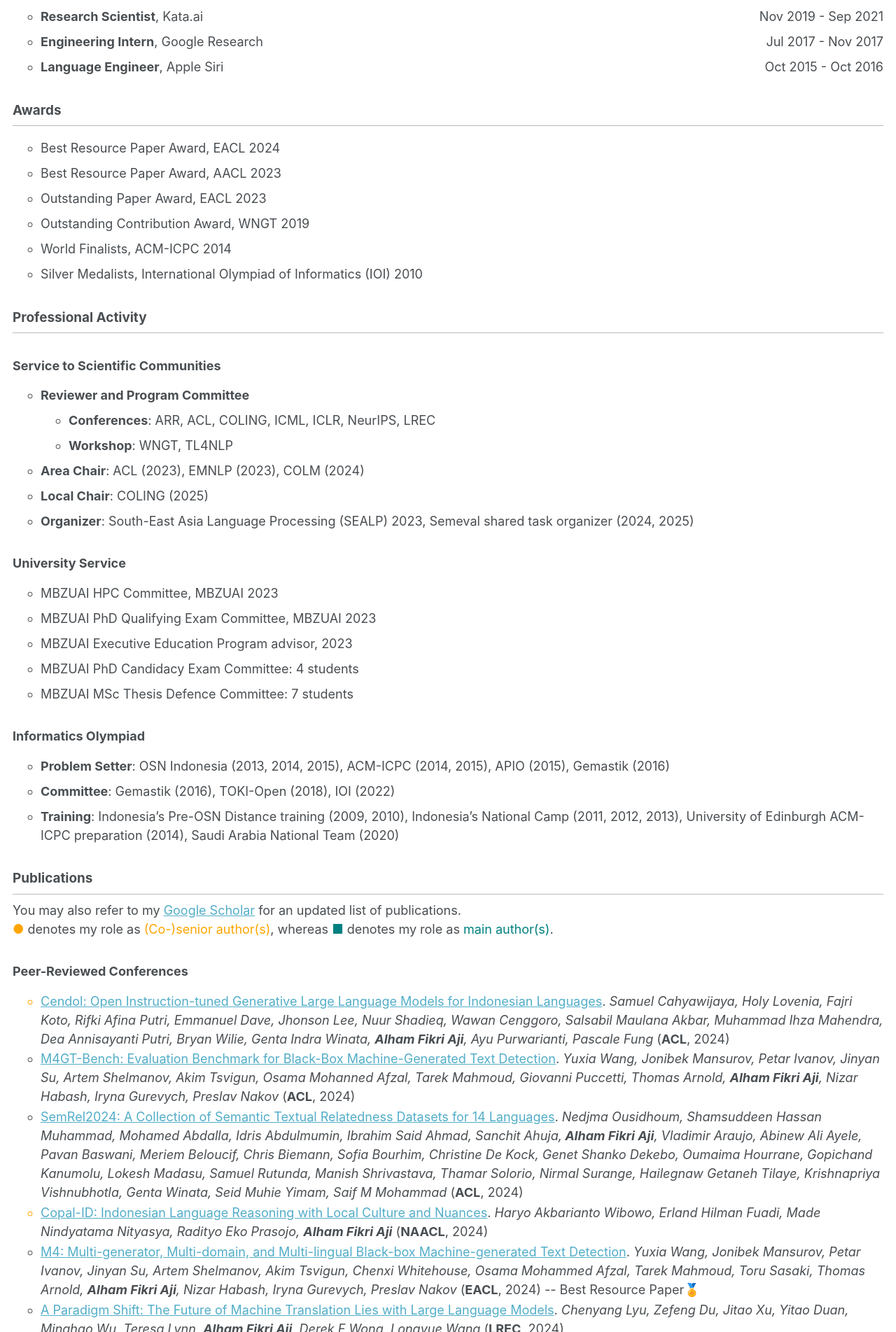
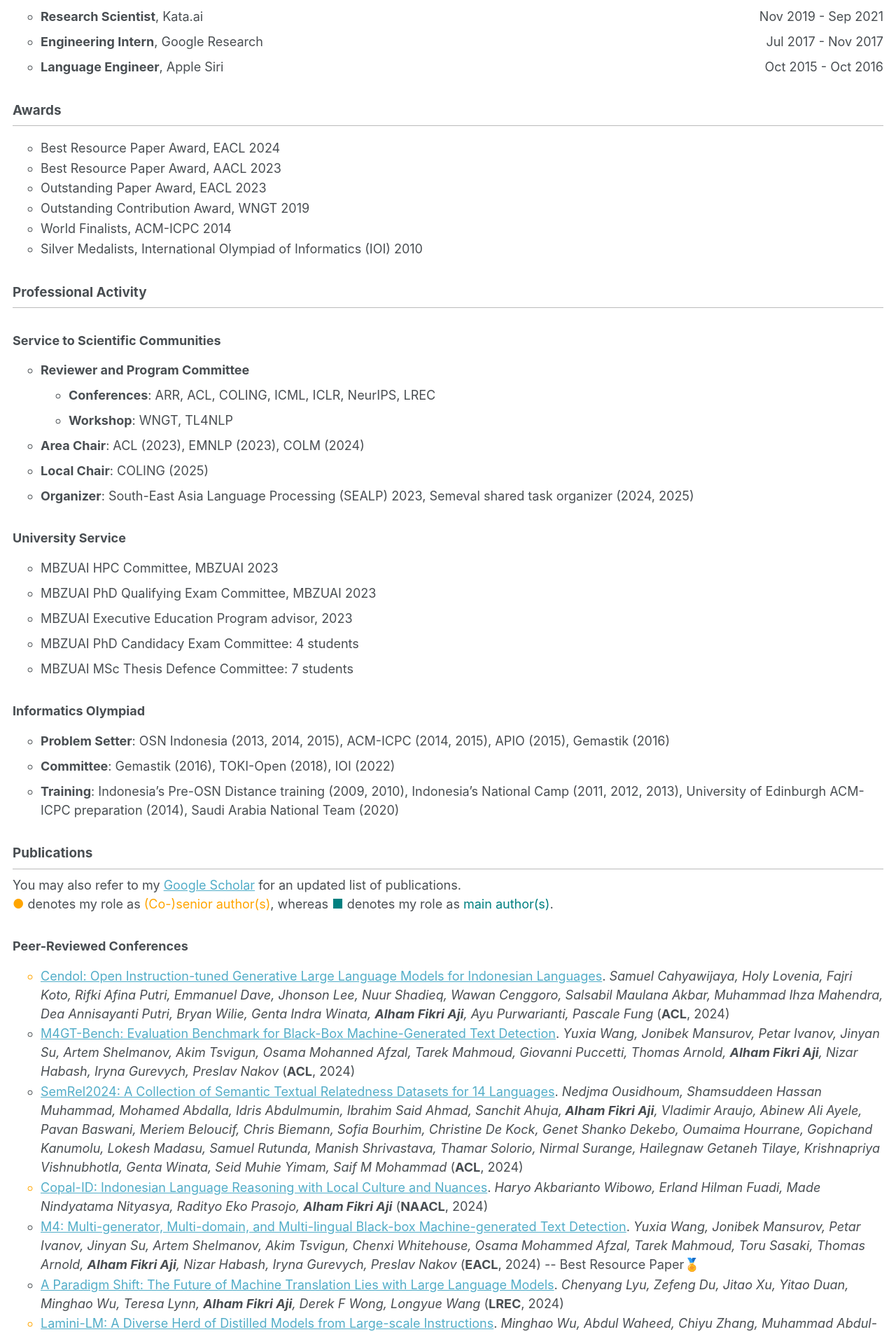
Before and after one commit to afaji/afaji.github.io, a Jekyll site: the page built from _pages/cv.md, in a window 1280 px wide. Shown: the part 688-2591 px from the top of the page at 70% size. Built offline with Jekyll 4.4.1, drawn with Linux system fonts in a browser that asks for light colours.

Commit message:
Update cv.html

```diff
--- a/_layouts/cv.html
+++ b/_layouts/cv.html
@@ -29,6 +29,12 @@ layout: compress
       }
 
       .compact-ul ul li {
+        margin-bottom: 0.1em;
+        margin-top: 0.0em;
+        list-style-type: circle;
+      }
+
+      #awards + ul li {
         margin-bottom: 0.1em;
         margin-top: 0.0em;
         list-style-type: circle;
```
